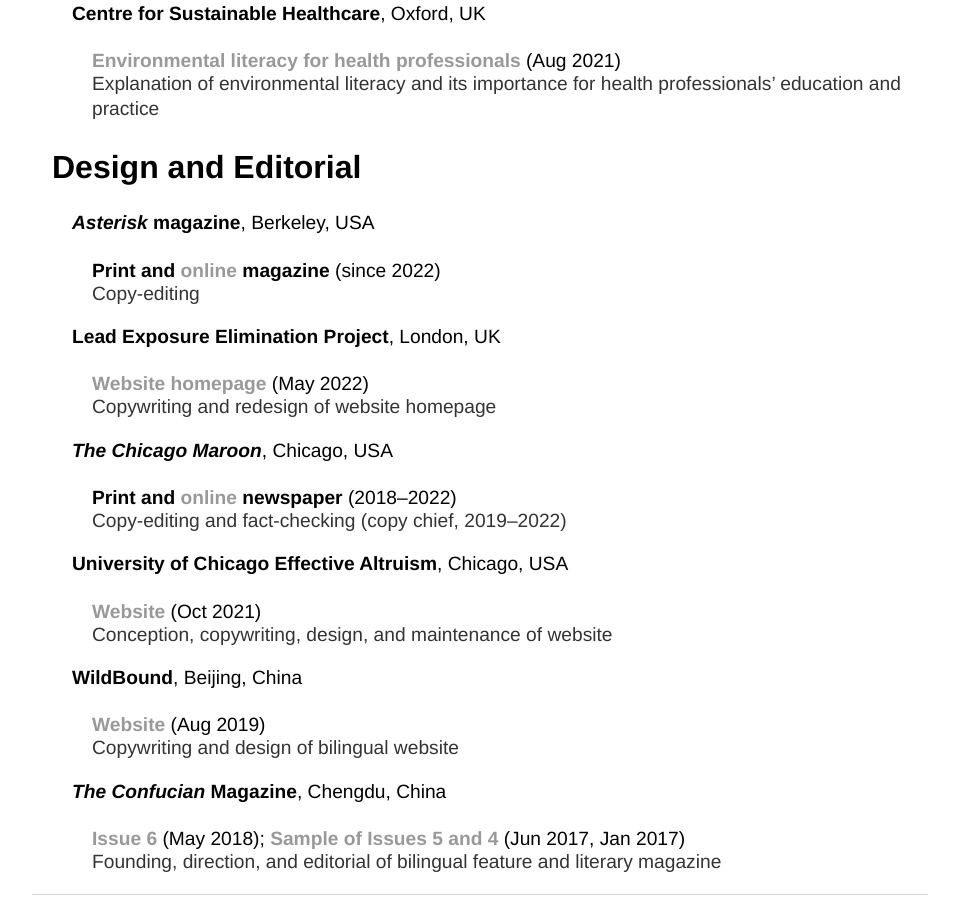
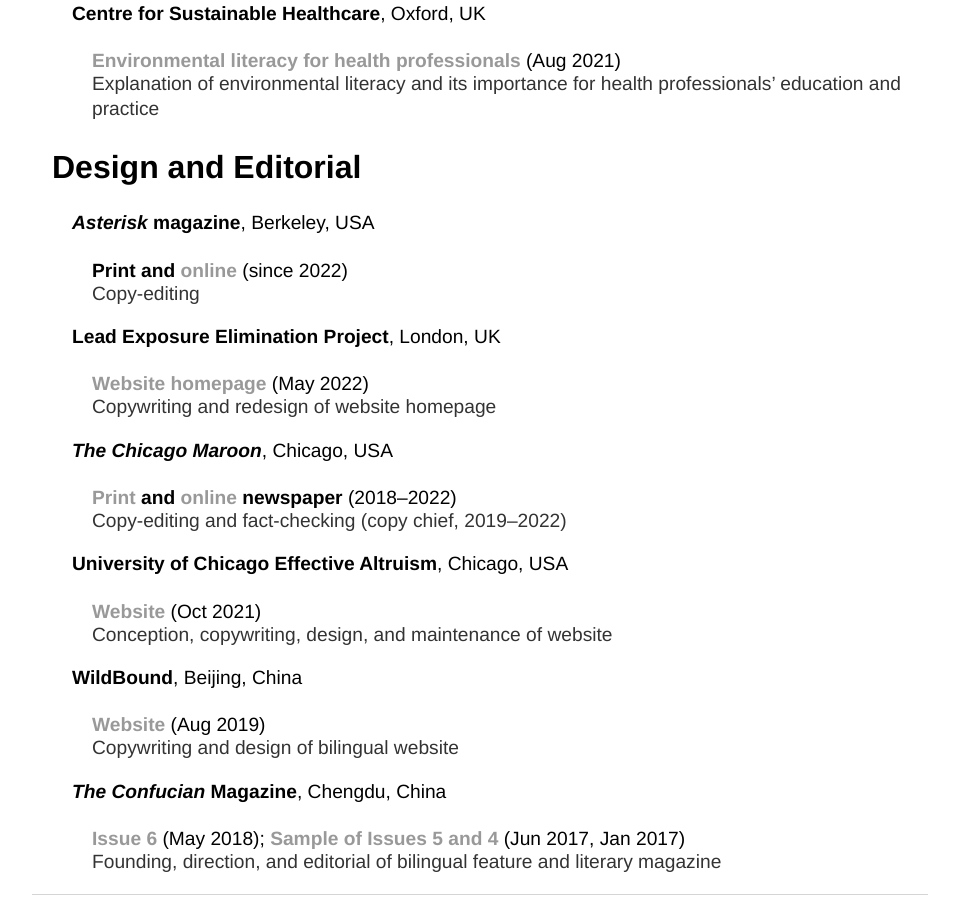
Before and after one commit to y-james-hu/y-james-hu.github.io, a Jekyll site: the page built from projects/index.html, in a window 1280 px wide and 900 px high, scrolled down 1783 px. Shown: the whole window, without its empty margins (160-1119 px from the left). Built offline with Jekyll 4.4.1, drawn with Linux system fonts in a browser that asks for light colours.

Commit message:
Update index.html

```diff
--- a/projects/index.html
+++ b/projects/index.html
@@ -62,7 +62,7 @@
 
     <h3 style="margin-left: 40px"><em>Asterisk</em> magazine<span style="font-weight:normal">, Berkeley, USA</span></p>
 
-      <h4 style="margin-left: 60px">Print and <a href = "https://asteriskmag.com/">online</a> magazine<span style="font-weight:normal"> (since 2022)</span></h4>
+      <h4 style="margin-left: 60px">Print and <a href = "https://asteriskmag.com/">online</a><span style="font-weight:normal"> (since 2022)</span></h4>
       <p style="margin-left: 60px">Copy-editing</p>
 
     <h3 style="margin-left: 40px">Lead Exposure Elimination Project<span style="font-weight:normal">, London, UK</span></p>
@@ -72,7 +72,7 @@
 
     <h3 style="margin-left: 40px"><em>The Chicago Maroon</em><span style="font-weight:normal">, Chicago, USA</span></p>
 
-      <h4 style="margin-left: 60px">Print and <a href = "https://chicagomaroon.com/">online</a> newspaper<span style="font-weight:normal"> (2018–2022)</span></h4>
+      <h4 style="margin-left: 60px"><a href="https://issuu.com/chicagomaroon">Print</a> and <a href = "https://chicagomaroon.com/">online</a> newspaper<span style="font-weight:normal"> (2018–2022)</span></h4>
       <p style="margin-left: 60px">Copy-editing and fact-checking (copy chief, 2019–2022)</p>
 
     <h3 style="margin-left: 40px">University of Chicago Effective Altruism<span style="font-weight:normal">, Chicago, USA</span></h3>
```
